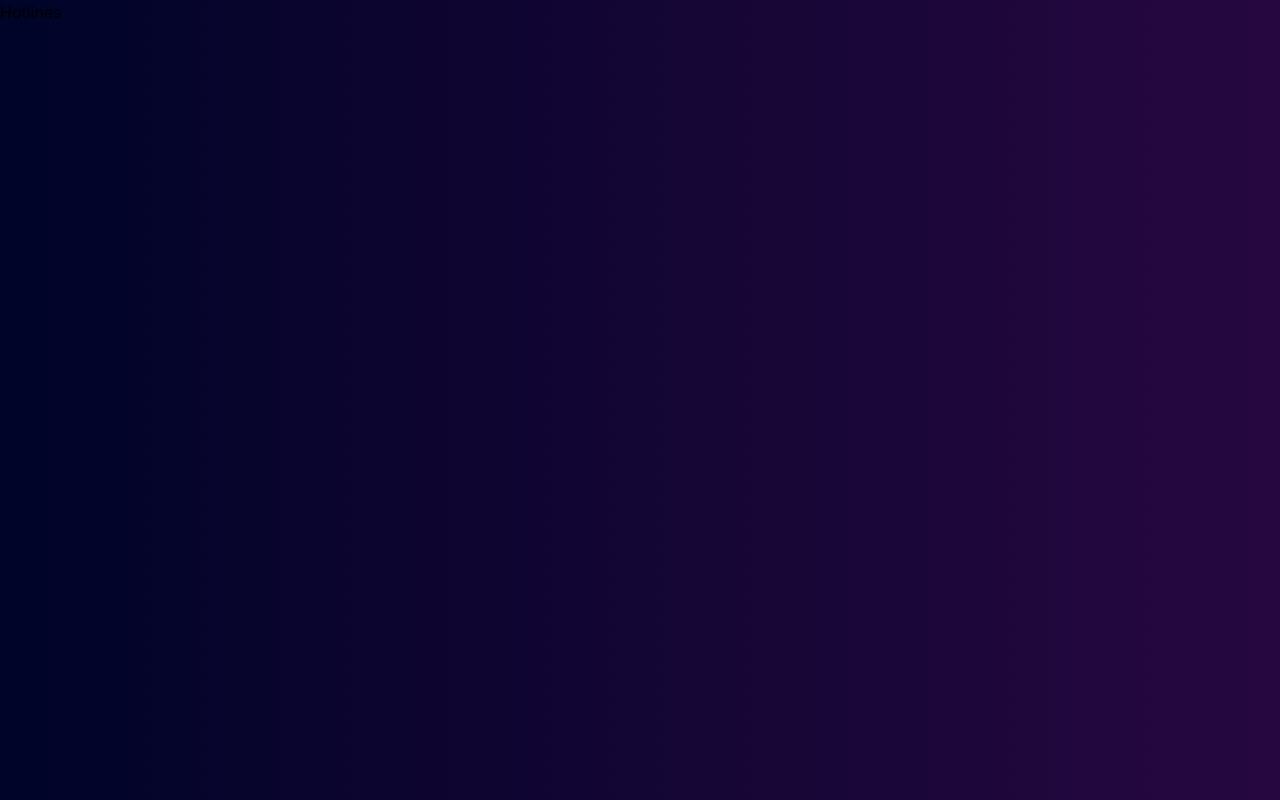
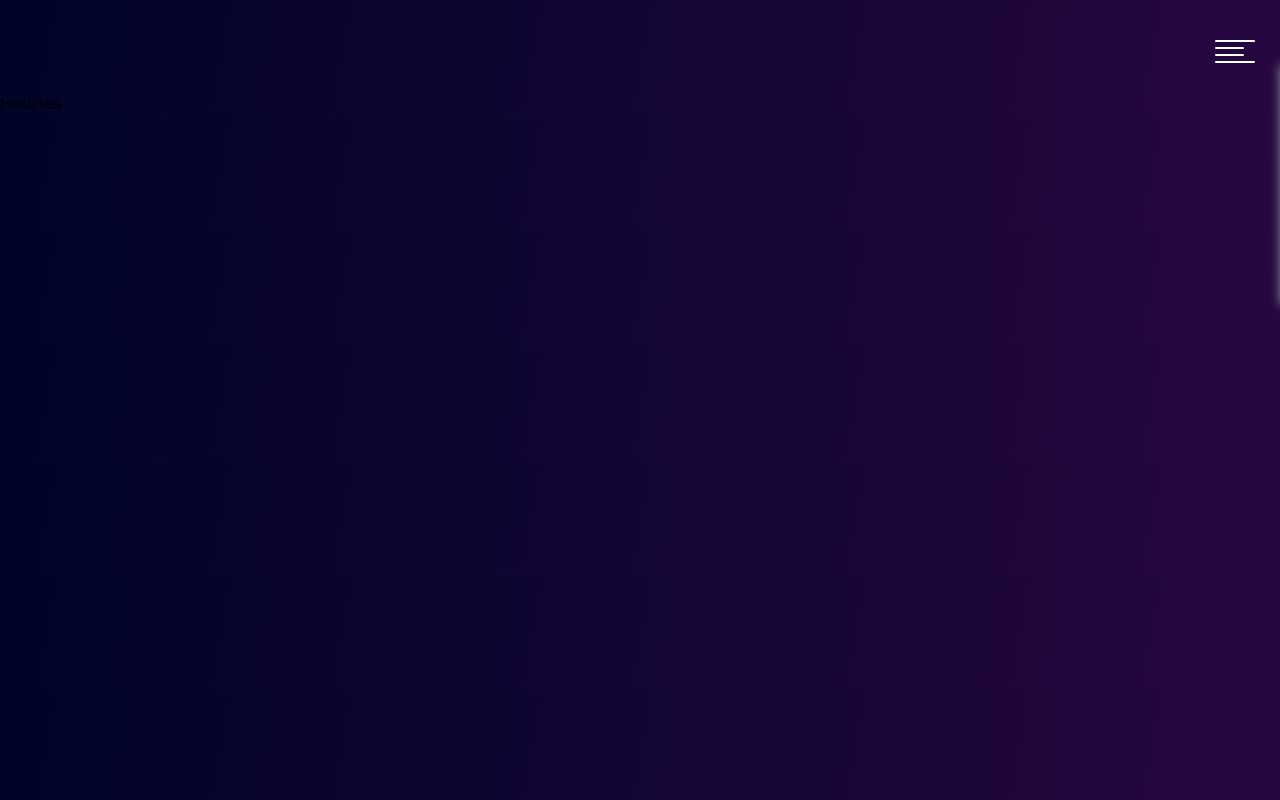
Before and after one commit to BhuwanTiwari2002/crisisconnector_web, a Next.js app: page /Hotlines in a window 1280 px wide. Built offline with nearby package versions, Linux system fonts and the light colour scheme.

Commit message:
Added the navbar

```diff
--- a/app/layout.js
+++ b/app/layout.js
@@ -1,6 +1,8 @@
 /* Entry point of the project */
 import '../styles/globals.css';
 import { Inter } from 'next/font/google'
+import Navbar from '../components/navbar'; // adjust the path as necessary
+
 
 const inter = Inter({ subsets: ['latin'] })
 
@@ -11,9 +13,9 @@ export const metadata = {
 
 export default function RootLayout({ children }) {
   return (
-    <html lang="en">
-
-      <body className={inter.className}>{children}</body>
-    </html>
+    <div>
+      <Navbar />
+      <div className={inter.className}>{children}</div>
+    </div>
   )
 }
--- /dev/null
+++ b/components/navbar.js
@@ -0,0 +1,23 @@
+import Link from 'next/link';
+import '../styles/navbar.css';
+
+function navbar() {
+  return (
+    <nav role="navigation">
+        <div id="menuToggle">
+        <input type="checkbox" />
+        <span></span>
+        <span></span>
+        <span></span>
+        <span></span>
+        <ul id="menu">
+            <li><Link href="/hotlines">Hotlines</Link></li>
+            <li><Link href="/resources">Resources</Link></li>
+        </ul>
+        </div>
+    </nav>
+
+  );
+}
+
+export default navbar;
--- /dev/null
+++ b/styles/navbar.css
@@ -0,0 +1,156 @@
+a {
+    text-decoration: none;
+    color: #1E1E23;
+    opacity:1;
+    font-family: sans serif;
+    font-size: 2em;
+    font-weight: 500;
+    transition: 200ms;
+  }
+  a:hover {
+    opacity:0.5;
+  }
+  ul {
+    padding: 0;
+    list-style-type: none;
+  }
+
+  nav {
+    margin-top: 2%;
+    height: 65px;
+  }
+  #menuToggle {
+    display: flex;
+    flex-direction: column;
+    position: absolute;
+    top: 40px;
+    right: 25px;
+    z-index: 1;
+    -webkit-user-select: none;
+    user-select: none;
+  }
+
+  #menuToggle input {
+    width: 40px;
+    height: 32px;
+    position: absolute;
+    cursor: pointer;
+    opacity: 0;
+    z-index: 2;
+    right: 0;
+  }
+
+  #menuToggle span {
+    display: flex;
+    width: 29px;
+    height: 2px;
+    margin-bottom: 5px;
+    position: relative;
+    background: #ffffff !important;
+    border-radius: 3px;
+    z-index: 1;
+    transform-origin: 5px 0px;
+    transition: transform 0.5s cubic-bezier(0.77,0.2,0.05,1.0),
+                background 0.5s cubic-bezier(0.77,0.2,0.05,1.0),
+                opacity 0.55s ease;
+  }
+
+  #menuToggle span:first-child
+  {
+    transform-origin: 0% 0%;
+  }
+
+  #menuToggle span:nth-child(2) {
+    width: 40px;
+  }
+
+  #menuToggle span:nth-last-child(2)
+  {
+    transform-origin: 0% 100%;
+    width: 40px;
+  }
+
+  #menuToggle input:checked ~ span
+  {
+    opacity: 1;
+    transform: rotate(45deg) translate(-3px, -1px);
+    background: #36383F;
+  }
+  #menuToggle input:checked ~ span:nth-last-child(3)
+  {
+    opacity: 0;
+    transform: rotate(0deg) scale(0.2, 0.2);
+  }
+
+  #menuToggle input:checked ~ span:nth-last-child(2)
+  {
+    transform: rotate(-45deg) translate(0, -1px);
+  }
+
+
+  #menu {
+    position: fixed;
+    top: 65px;
+    right: 0;
+    width: 35%;
+    height: 30%;
+    color: #ffffff;
+    box-shadow: 0 0 10px #85888C;
+    margin: 0;
+    padding: 50px 0;
+    background: linear-gradient(to right, #0f0c29, #302b63, #24243e);
+    -webkit-font-smoothing: antialiased;
+    transform-origin: 100% 0;
+    transform: translateX(100%);
+    transition: transform 0.5s cubic-bezier(0.77, 0.2, 0.05, 1.0);
+    z-index: 999;
+  }
+
+  @media screen and (max-width: 768px) {
+    #menu {
+      width: 250px;
+      height: 300px;
+      background: linear-gradient(to right, #0f0c29, #302b63, #24243e);
+
+
+    }
+  }
+
+  #menuToggle input:checked ~ #menu {
+    display: block;
+    transform: translateX(0);
+  }
+
+  #menu li
+  {
+    padding: 10px 30px;
+    transition-delay: 2s;
+  }
+
+  #menu li a {
+    color: #ffffff;
+  }
+
+  #menuToggle input:checked ~ ul
+  {
+    transform: none;
+  }
+
+    #menu li {
+      padding: 10px 20px;
+      margin-left: 25px;
+      font-size: 1.2em;
+  }
+
+  .logo-container {
+    display: flex;
+    justify-content: center;
+    align-items: center;
+    height: 100%;
+    width: 100%;
+  }
+
+  .logo-image {
+    margin-top: -25px;
+    width: 90px;
+  }
```
